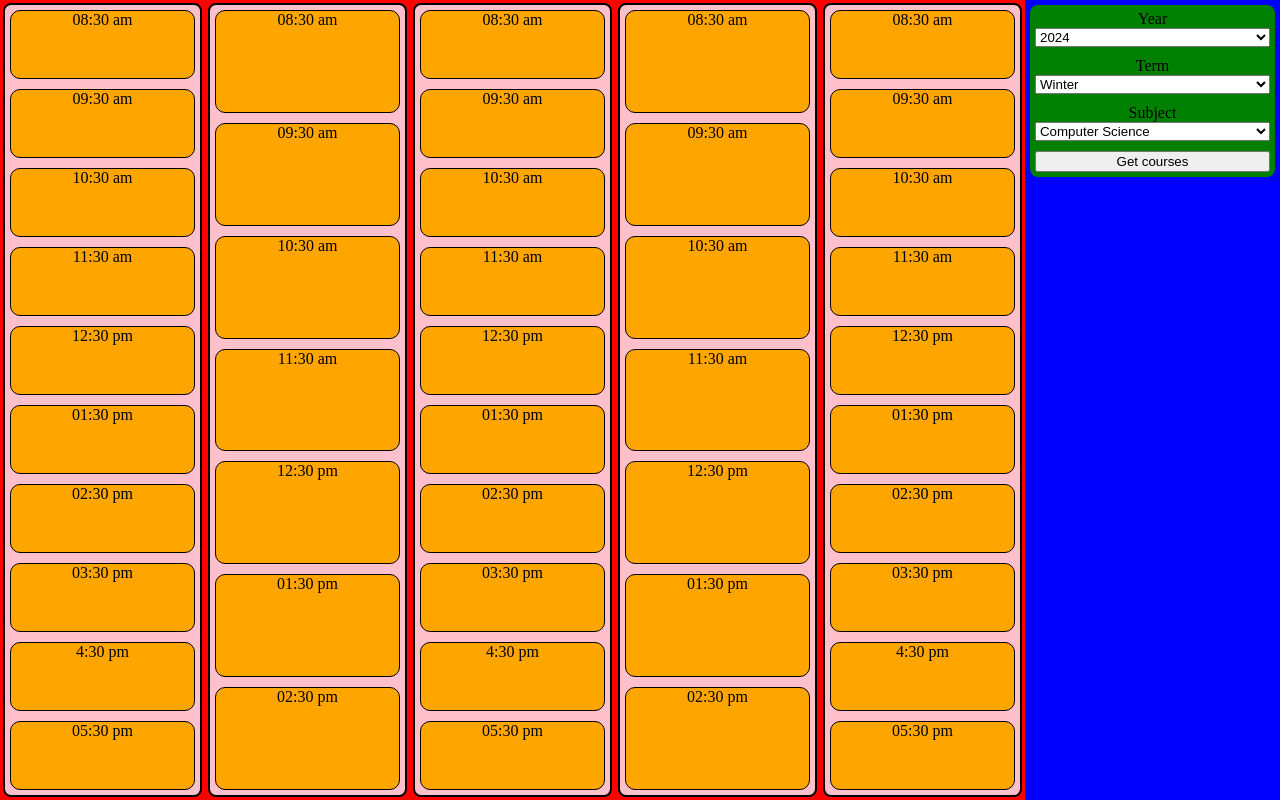
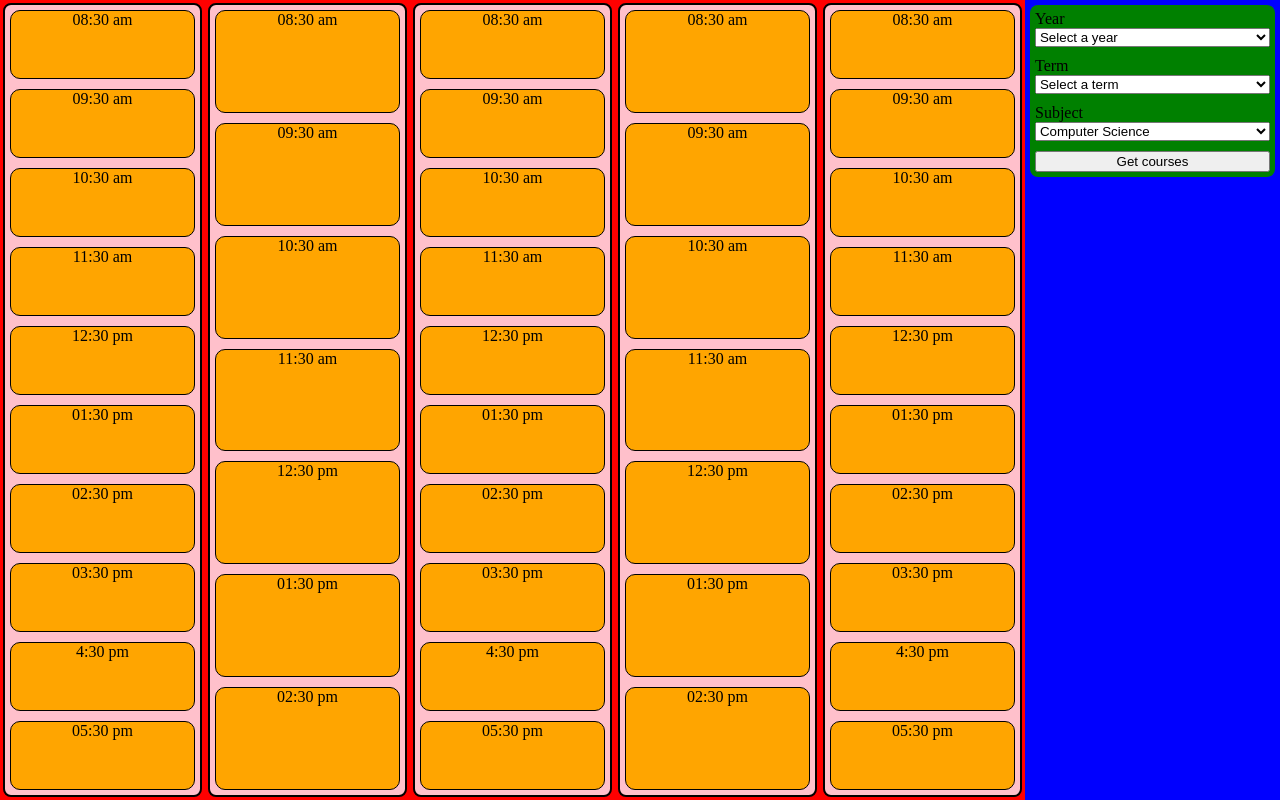
Before and after one commit to taj-brar/aurora_react, a React (Create React App) app: page / in a window 1280 px wide. Built offline with nearby package versions, Linux system fonts and the light colour scheme; what moment-range would draw is missing.

Commit message:
Year and term selector quality of life changes
- Fixed bug where switching years would switch terms in UI but not in the backend
- Switching years now resets the term selection

```diff
--- a/src/App.css
+++ b/src/App.css
@@ -64,6 +64,10 @@ body {
   margin: 5px;
 }
 
+div.menu-flex-item {
+  text-align: left;
+}
+
 .menu-select-item {
   min-width: 100%;
 }
--- a/src/App.js
+++ b/src/App.js
@@ -17,8 +17,8 @@ class App extends React.Component {
         super(props);
 
         this.state = {
-            year: 2024,
-            term: 'Winter',
+            year: 'None',
+            term: 'None',
             subject: 'Computer Science',
             courses: [],
             chosenCourses: []
@@ -35,6 +35,7 @@ class App extends React.Component {
     }
 
     async updateCourseList() {
+        if (this.state.year !== 'None' && this.state.term !== 'None' && this.state.subject !== 'None') {
             await Utility.getCourses(this.state.year, this.state.term, this.state.subject)
                 .then(data => RepeatedSession.CreateFromParsedDataSet(data))
                 .then(courseList => {
@@ -43,6 +44,7 @@ class App extends React.Component {
                         chosenCourses: []
                     });
                 })
+        }
     }
 
     unChooseCourse(crn) {
@@ -55,8 +57,8 @@ class App extends React.Component {
     chooseCourse(crn) {
         this.setState((oldState) => ({
             chosenCourses: oldState.chosenCourses.concat(oldState.courses.filter((c) => c.getCRN() === crn))
-        }), () => {});
-
+        }), () => {
+        });
     }
 
     updateDisabledTerms(year) {
@@ -73,7 +75,8 @@ class App extends React.Component {
 
     setYear(newYear) {
         this.setState({
-            year: newYear
+            year: newYear,
+            term: 'None'
         })
         this.updateDisabledTerms(newYear)
     }
@@ -92,7 +95,8 @@ class App extends React.Component {
 
     render() {
         const coursesList = this.state.courses.map((course) =>
-                <Course key={`${course.getCRN()} ${course.getTerm()}`} course={course} unChooseCourse={this.unChooseCourse} chooseCourse={this.chooseCourse}/>);
+            <Course key={`${course.getCRN()} ${course.getTerm()}`} course={course} unChooseCourse={this.unChooseCourse}
+                    chooseCourse={this.chooseCourse}/>);
         const mondayCourses = this.state.chosenCourses.filter(course => course.isOnMonday());
         const tuesdayCourses = this.state.chosenCourses.filter(course => course.isOnTuesday());
         const wednesdayCourses = this.state.chosenCourses.filter(course => course.isOnWednesday())
@@ -115,11 +119,7 @@ class App extends React.Component {
                     <div className="menu-flex-container">
 
                         <div className="menu-flex-item">
-                            <label htmlFor="year" style={{
-                                textAlign: "center"
-                            }
-
-                            }>Year</label>
+                            <label htmlFor="year">Year</label>
                             <br/>
                             <YearSelector setYear={this.setYear}/>
                         </div>
@@ -127,7 +127,8 @@ class App extends React.Component {
                         <div className="menu-flex-item">
                             <label htmlFor="term">Term</label>
                             <br/>
-                            <TermSelector key={this.disabledTerms.toString()} setTerm={this.setTerm} disabledTerms={this.disabledTerms}/>
+                            <TermSelector key={this.disabledTerms.toString()} setTerm={this.setTerm}
+                                          disabledTerms={this.disabledTerms}/>
                         </div>
 
                         <div className="menu-flex-item">
--- a/src/TermSelector.js
+++ b/src/TermSelector.js
@@ -6,7 +6,7 @@ class TermSelector extends React.Component {
         super(props);
 
         this.state = {
-            selectedTerm: 'Winter',
+            selectedTerm: 'None',
             setTerm: props.setTerm,
             disabledTerms: props.disabledTerms
         }
@@ -25,6 +25,7 @@ class TermSelector extends React.Component {
     render() {
         return (
             <select id="term" className="menu-select-item" value={this.state.selectedTerm} onChange={this.handleChange}>
+                <option value="None">Select a term</option>
                 <option value="Fall" disabled={this.state.disabledTerms.includes('Fall')}>Fall</option>
                 <option value="Winter" disabled={this.state.disabledTerms.includes('Winter')}>Winter</option>
                 <option value="Summer" disabled={this.state.disabledTerms.includes('Summer')}>Summer</option>
--- a/src/YearSelector.js
+++ b/src/YearSelector.js
@@ -6,7 +6,7 @@ class YearSelector extends React.Component {
         super(props);
 
         this.state = {
-            selectedYear: 2024,
+            selectedYear: 'None',
             setYear: props.setYear
         }
 
@@ -24,6 +24,7 @@ class YearSelector extends React.Component {
     render() {
         return (
             <select id="year" className="menu-select-item" value={this.state.selectedYear} onChange={this.handleChange}>
+                <option value="None">Select a year</option>
                 <option value="2024">2024</option>
                 <option value="2023">2023</option>
                 <option value="2022">2022</option>
```
Lines whose indentation alone changed are shown as unchanged.
